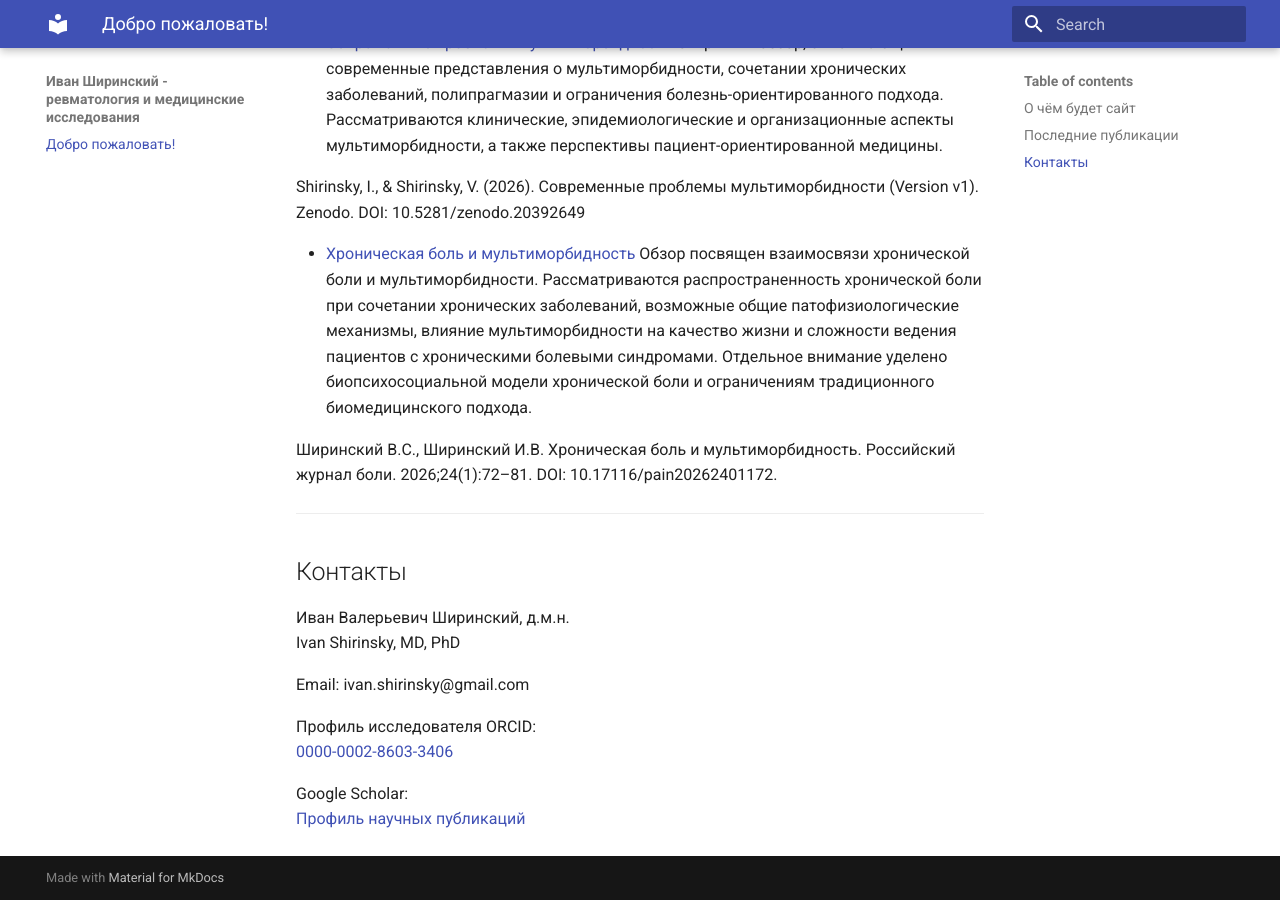
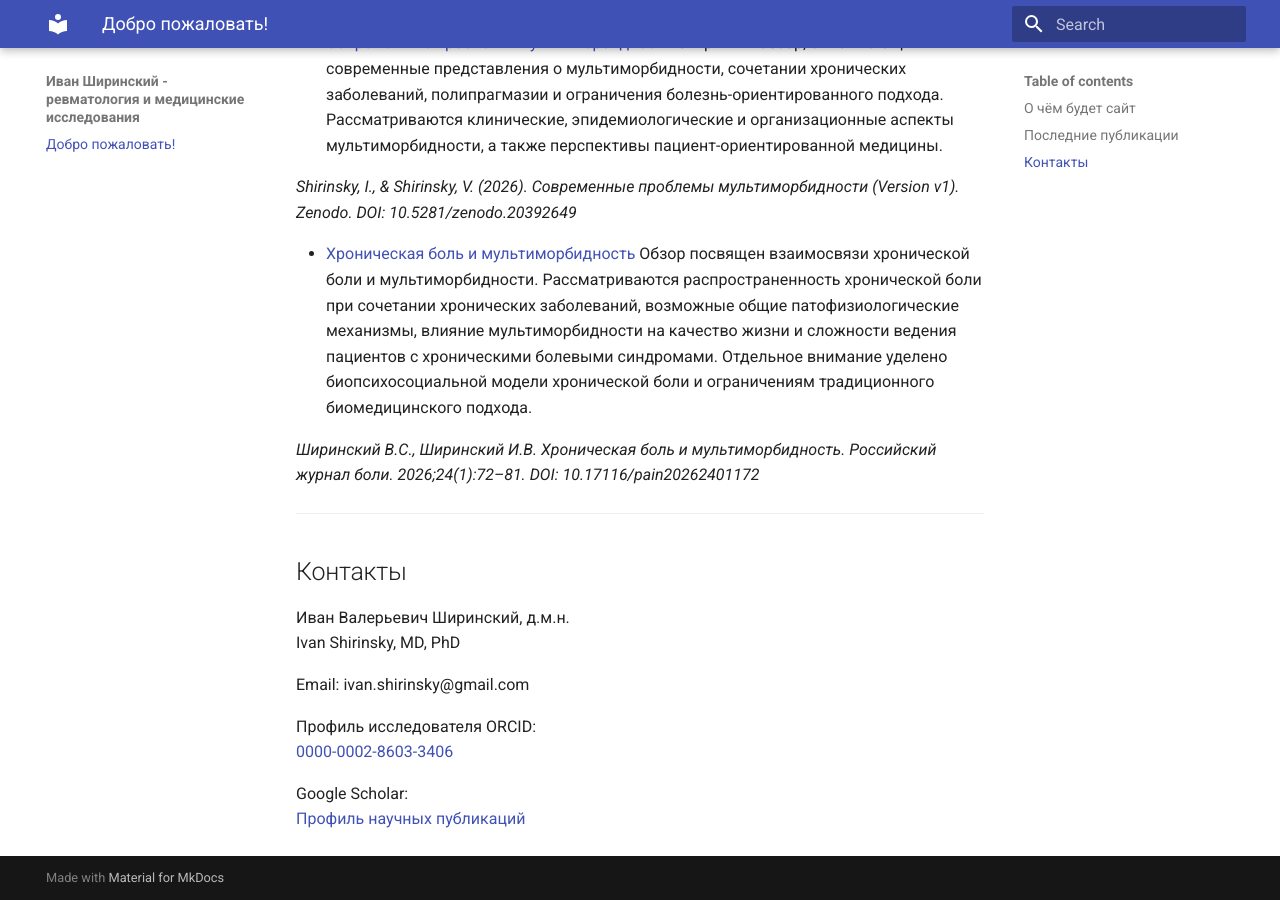
Before and after one commit to ivan-shirinsky/ivan-shirinsky.github.io, an MkDocs documentation site: the page built from docs/index.md, in a window 1280 px wide and 900 px high, scrolled down 756 px. Built offline with MkDocs 1.6.1 and Material for MkDocs 9.7.7, drawn with Linux system fonts in a browser that asks for light colours.

```diff
--- a/docs/index.md
+++ b/docs/index.md
@@ -29,13 +29,13 @@
 - [Современные проблемы мультиморбидности](https://ivan-shirinsky.github.io/multimorbidity-review/)
 Открытый обзор, описывающий современные представления о мультиморбидности, сочетании хронических заболеваний, полипрагмазии и ограничения болезнь-ориентированного подхода. Рассматриваются клинические, эпидемиологические и организационные аспекты мультиморбидности, а также перспективы пациент-ориентированной медицины.
 
-Shirinsky, I., & Shirinsky, V. (2026). Современные проблемы мультиморбидности (Version v1). Zenodo. DOI: 10.5281/zenodo.20392649
+  *Shirinsky, I., & Shirinsky, V. (2026). Современные проблемы мультиморбидности (Version v1). Zenodo. DOI: 10.5281/zenodo.20392649*
 
 
 - [Хроническая боль и мультиморбидность](https://doi.org/10.17116/pain20262401172)
   Обзор посвящен взаимосвязи хронической боли и мультиморбидности. Рассматриваются распространенность хронической боли при сочетании хронических заболеваний, возможные общие патофизиологические механизмы, влияние мультиморбидности на качество жизни и сложности ведения пациентов с хроническими болевыми синдромами. Отдельное внимание уделено биопсихосоциальной модели хронической боли и ограничениям традиционного биомедицинского подхода.
 
-Ширинский В.С., Ширинский И.В. Хроническая боль и мультиморбидность. Российский журнал боли. 2026;24(1):72–81. DOI: 10.17116/pain20262401172.
+  *Ширинский В.С., Ширинский И.В. Хроническая боль и мультиморбидность. Российский журнал боли. 2026;24(1):72–81. DOI: 10.17116/pain20262401172*
 
   ---
 
```
